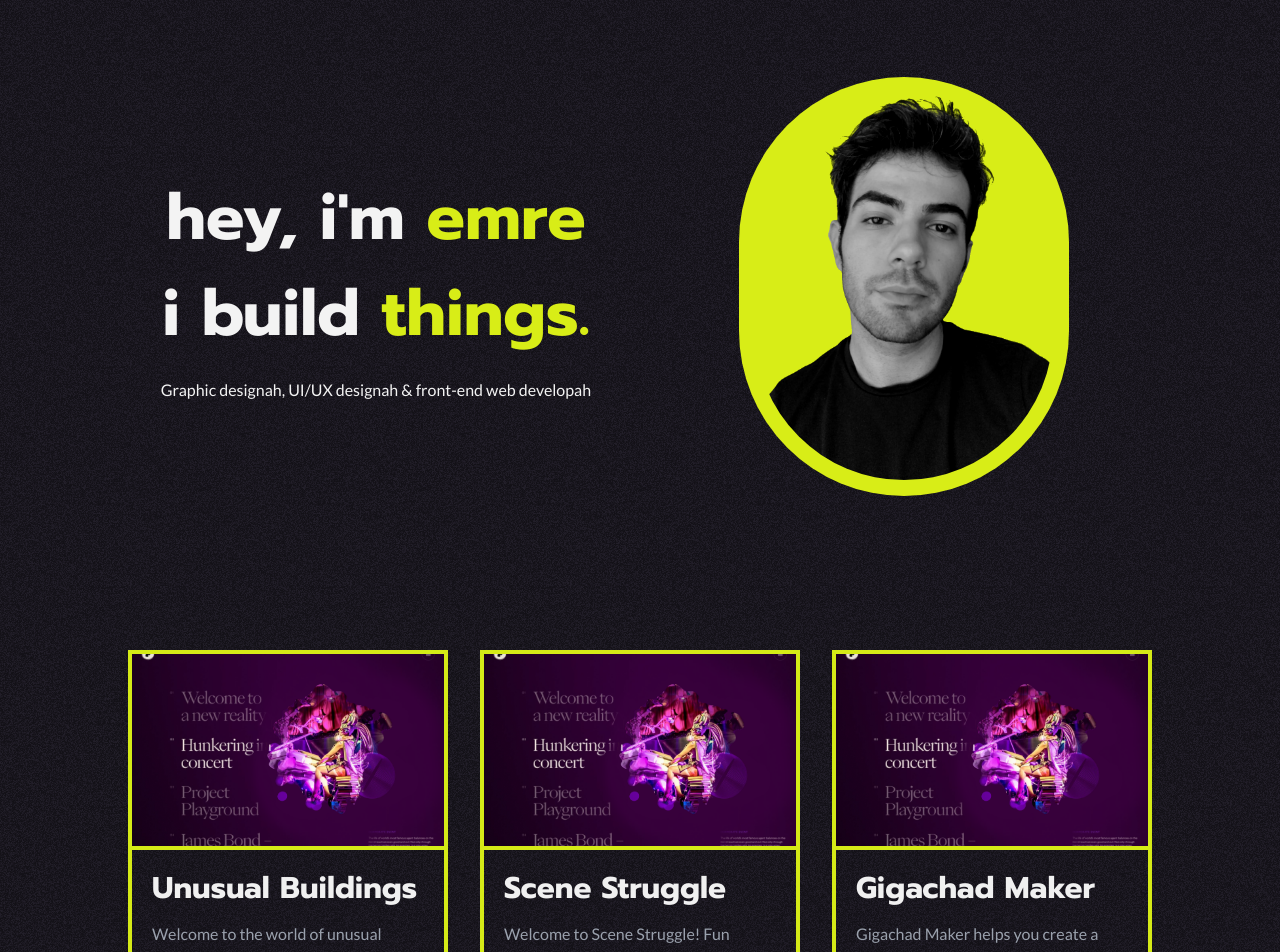
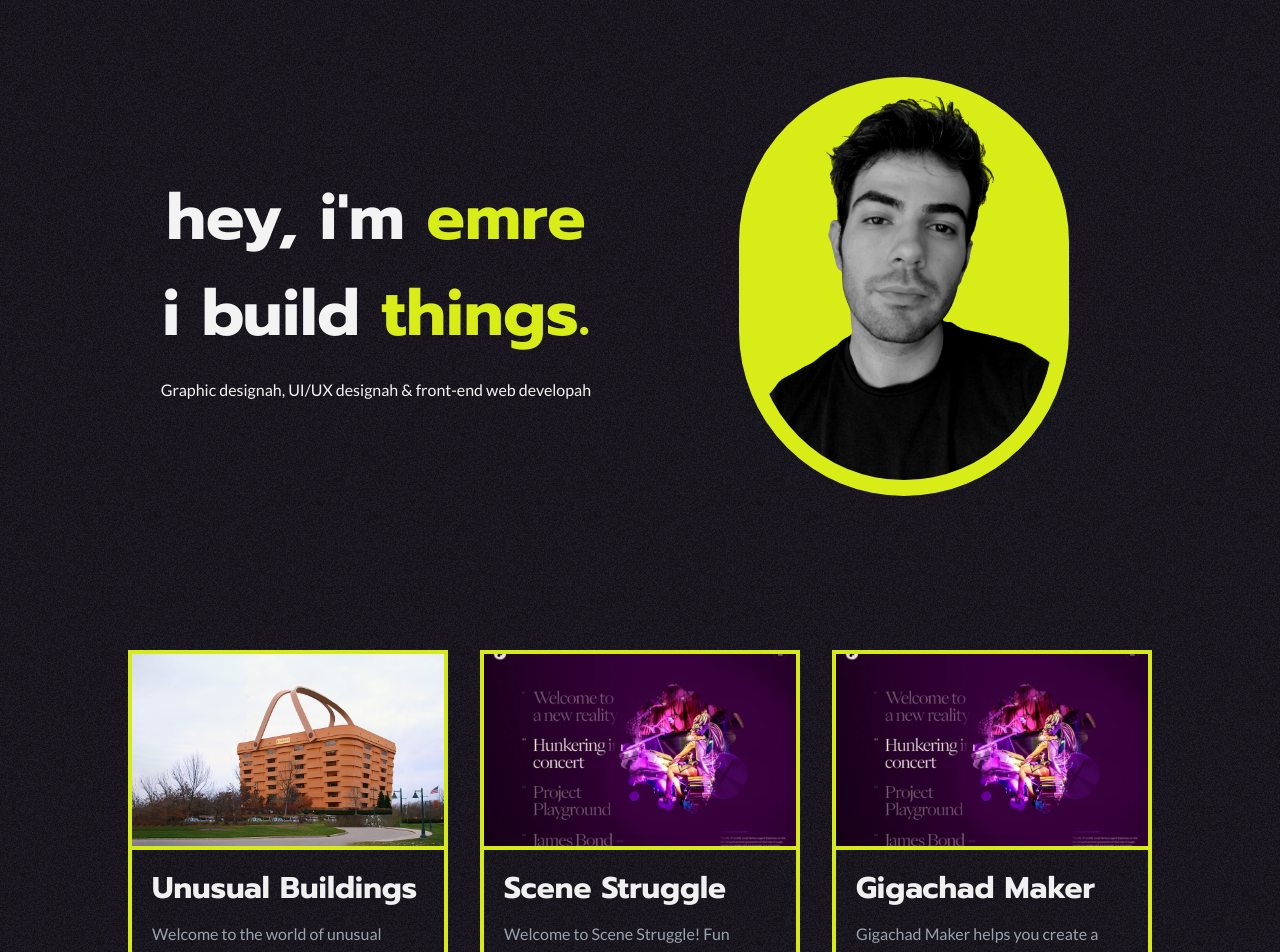
Before and after one commit to emredevsalot/emredevsalot.github.io, a React (Vite) app: page / in a window 1280 px wide. Shown: the top 952 px of the page. Built offline with nearby package versions, Linux system fonts and the light colour scheme.

Commit message:
add unusual buildings project images

```diff
--- a/src/data/index.ts
+++ b/src/data/index.ts
@@ -13,8 +13,8 @@ export const projects: Array<ProjectType> = [
     title: "Unusual Buildings",
     description:
       "Welcome to the world of unusual buildings! Step into a captivating journey through a collection of the most remarkable and unconventional buildings from around the globe.",
-    backgroundImageUrl: "/project-example.png",
-    focusImageUrl: "/project-example-top.png",
+    backgroundImageUrl: "/unusual-buildings.png",
+    focusImageUrl: "/unusual-buildings-top.png",
     liveSiteUrl: "https://emredevsalot.github.io/unusual-buildings/",
     githubUrl: "https://github.com/emredevsalot/unusual-buildings",
     usedTech: [
```
Also changed, not shown: public/unusual-buildings-top.png (added), public/unusual-buildings.png (added).
